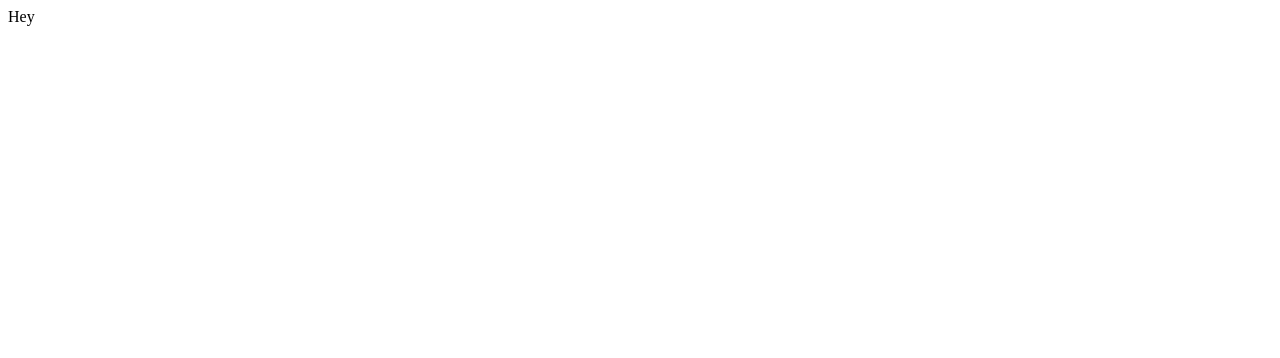
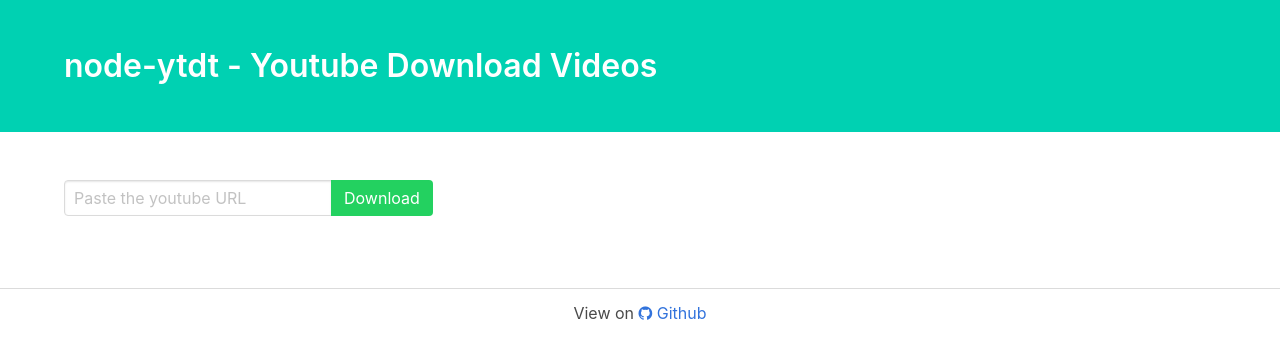
Before and after one commit to iwilliam317/node-ytvd, a website: page index.html in a window 1280 px wide. Drawn offline with nearby package versions, Linux system fonts and the light colour scheme.

Commit message:
improve lindexx.html interface

```diff
--- a/index.html
+++ b/index.html
@@ -3,8 +3,49 @@
 <head>
   <meta charset="UTF-8">
   <title>Document</title>
+  <meta name="description" content="Easy way to download videos from youtube" >
+  <link rel="stylesheet" href="https://stackpath.bootstrapcdn.com/font-awesome/4.7.0/css/font-awesome.min.css">
+  <link rel="stylesheet" href="https://cdnjs.cloudflare.com/ajax/libs/bulma/0.7.1/css/bulma.css">
 </head>
 <body>
-  Hey
+
+  <div class="block">
+    <section class="hero is-primary">
+      <div class="hero-body">
+
+        <div class="container">
+          <h1 class="title">node-ytdt - Youtube Download Videos</h1>
+        </div>
+
+      </div>
+    </section>
+
+    <section class="hero">
+      <div class="hero-body">
+        <div class="container">
+          <form action="/download" method="post">
+            <div class="field has-addons">
+              <p class="control">
+                <input type="text" class="input" id="url" placeholder="Paste the youtube URL">
+              </p>
+
+              <p class="control">
+                <button class="button is-success">Download</button>
+              </p>
+            </div>
+          </form>
+        </div>
+      </div>
+    </section>
+  </div>
+
+  <div class="block">
+    <footer class="card-footer">
+      <p class="card-footer-item">
+        <span>View on <a href="https://github.com/iwilliam317/node-ytvd" target="_blank"><i class="fa fa-github"></i> Github</a></span>
+      </p>
+    </footer>
+  </div>
+
 </body>
 </html>
```
